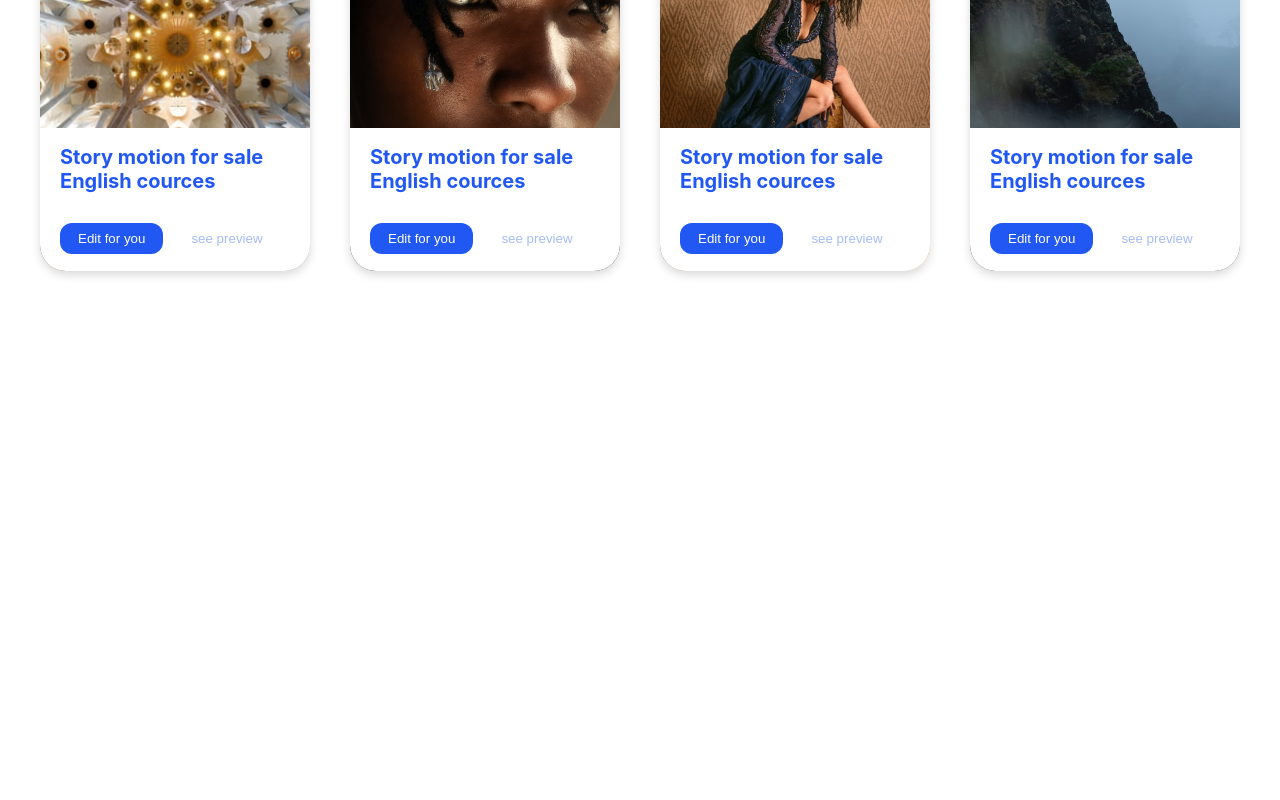
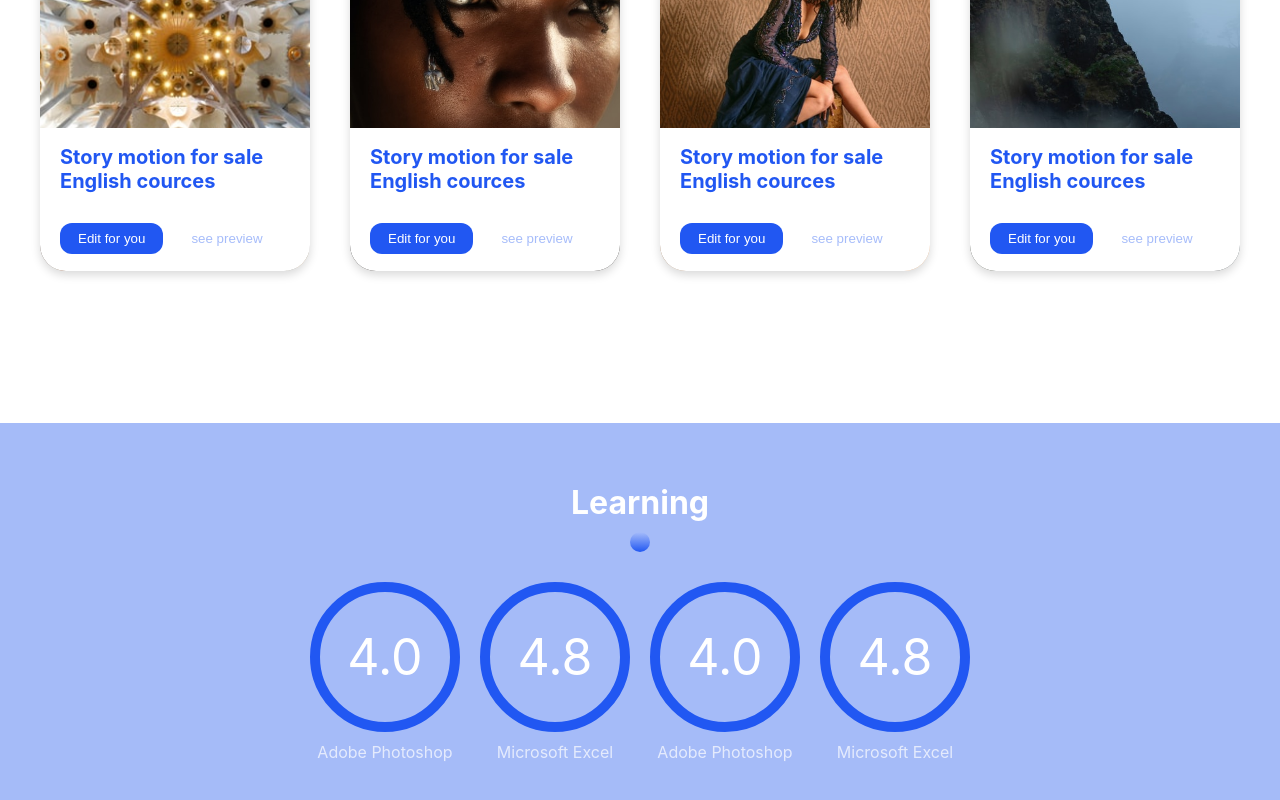
Before and after one commit to YaroslavShh/portfolio, a React (Create React App) app: page / in a window 1280 px wide. Shown: the part 2115-2915 px from the top of the page. Before the commit the page ends 2538 px from the top, so only its background shows below. Built offline with nearby package versions, Linux system fonts and the light colour scheme.

Commit message:
All done concept skills page

```diff
--- a/src/App.tsx
+++ b/src/App.tsx
@@ -2,6 +2,7 @@ import React from 'react';
 import {Main} from "./components/Main/Main.styled";
 import {Stack} from "./components/Stack/Stack.styled";
 import {Projects} from "./components/Projects/Projects.styled";
+import {Skills} from "./components/Skills/Skills.styled";
 
 function App() {
   return (
@@ -9,6 +10,7 @@ function App() {
           <Main/>
           <Stack/>
           <Projects/>
+          <Skills/>
       </div>
 
   );
--- a/src/components/Heading/Heading2.styled.tsx
+++ b/src/components/Heading/Heading2.styled.tsx
@@ -1,14 +1,15 @@
-import styled from "styled-components";
+import styled, {css} from "styled-components";
 import {MyTheme} from "../MyTheme";
 
 
 type HeadingPropsType = {
-    text: string
+    text: string,
+    color?: true
 }
 
 export const Heading2 = (props: HeadingPropsType) => {
     return (
-        <HeadingStyle text={props.text}>{props.text}</HeadingStyle>
+        <HeadingStyle text={props.text} color={props.color}>{props.text}</HeadingStyle>
     )
 }
 
@@ -28,4 +29,7 @@ export const HeadingStyle = styled.h2<HeadingPropsType>`
     height: 20px;
     background: linear-gradient(180deg, rgba(166, 188, 250, 1) 0%, rgba(33, 87, 242, 1) 100%);
   }
+  ${props => props.color && css<HeadingPropsType>`
+    color: rgba(255, 255, 255, 1);
+  `}
 `
--- /dev/null
+++ b/src/components/Skills/Lang/Lang.styled.tsx
@@ -0,0 +1,6 @@
+
+export const Lang = (props: any) => {
+    return (
+        <div></div>
+    )
+}
--- /dev/null
+++ b/src/components/Skills/SkiilProg/SkillsProg.styled.tsx
@@ -0,0 +1,37 @@
+import styled from "styled-components";
+
+
+type SkillsProgPropsType = {
+    text: string,
+    subTitle: string
+}
+
+export const SkillsProg = (props: SkillsProgPropsType) => {
+    return (
+        <SkillsProgStyle>
+            <div>{props.text}</div>
+            <p>{props.subTitle}</p>
+        </SkillsProgStyle>
+    )
+}
+
+export const SkillsProgStyle = styled.div`
+  div {
+    display: flex;
+    justify-content: center;
+    align-items: center;
+    font-size: 50px;
+    width: 150px;
+    height: 150px;
+    border: 10px solid rgba(33, 87, 242, 1);
+    background: transparent;
+    color: #fff;
+    border-radius: 50%;
+  }
+
+  p {
+    margin-top: 10px;
+    color: #fff;
+    opacity: 0.7;
+  }
+`
--- /dev/null
+++ b/src/components/Skills/Skills.styled.tsx
@@ -0,0 +1,37 @@
+import styled from "styled-components";
+import {Heading2} from "../Heading/Heading2.styled";
+import {SkillsProg} from "./SkiilProg/SkillsProg.styled";
+
+export const Skills = (props: any) => {
+    return (
+        <SkillsStyle>
+            <SkillsWrapper>
+                <Heading2 text={"Learning"} color/>
+                <ProgWrapper>
+                    <SkillsProg text={"4.0"} subTitle={"Adobe Photoshop"}/>
+                    <SkillsProg text={"4.8"} subTitle={"Microsoft Excel"}/>
+                    <SkillsProg text={"4.0"} subTitle={"Adobe Photoshop"}/>
+                    <SkillsProg text={"4.8"} subTitle={"Microsoft Excel"}/>
+                </ProgWrapper>
+            </SkillsWrapper>
+        </SkillsStyle>
+    )
+}
+
+export const SkillsStyle = styled.section`
+  background-color: rgba(165, 187, 248, 1);
+`
+
+export const SkillsWrapper = styled.div`
+  max-width: 1330px;
+  margin: 0 auto;
+  padding: 60px 15px 152px 15px;
+  text-align: center;
+`
+
+export const ProgWrapper = styled.div`
+  display: flex;
+  justify-content: center;
+  gap: 20px;
+  margin-top: 50px;
+`
```
